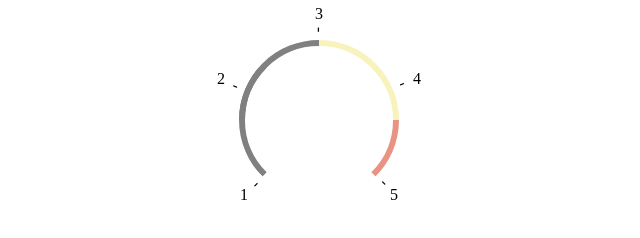
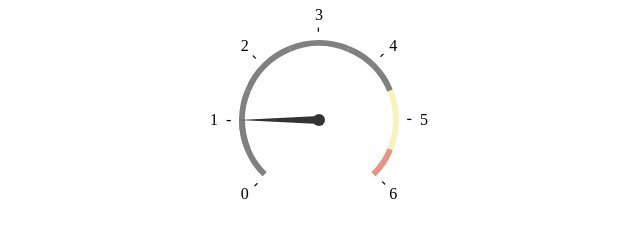
Before and after one commit to everyonesdesign/gauge, a website: page demo/index.html in a window 1280 px wide. Shown: the whole page, without its empty margins (321-961 px from the left). Drawn offline with nearby package versions, Linux system fonts and the light colour scheme.

Commit message:
added arrow

```diff
--- a/demo/index.html
+++ b/demo/index.html
@@ -22,11 +22,11 @@
 <script>
 
     gauge(document.querySelector(".gauge"), {
-        value: 4,
-        marks: [1,2,3,4,5],
+        currentIndex: 4,
+        marks: [0,1,2,3,4,5,6],
         colors: [
             {
-                "threshold": 60,
+                "threshold": 80,
                 "value": "#F8F3BC"
             },
             {
--- a/dest/gauge.css
+++ b/dest/gauge.css
@@ -1,6 +1,7 @@
 .gauge {
     position: relative;
     width: 160px;
+    height: 160px;
     margin: 40px auto;
 }
 
@@ -19,5 +20,11 @@
 }
 
 .gauge-labelText {
-    margin-left: -30px;
+    margin-left: -50px;
+    min-width: 50px;
+    text-align: center;
 }
+
+.gauge-arrow {
+    color: #333;
+}
--- a/dest/gauge.js
+++ b/dest/gauge.js
@@ -1,9 +1,9 @@
-var gauge = function(el, data, options) {
+var gauge = function (el, data, options) {
 
     if (!data) return;
 
     if (el.length) {
-        for (var i; i<el.length; i++) {
+        for (var i; i < el.length; i++) {
             gauge.init(el[i]);
         }
         return;
@@ -14,20 +14,23 @@ var gauge = function(el, data, options) {
     };
     options = gauge.extend(defaults, options);
 
-    var segmentsLength = data.marks.length-1;
-
-    //init segments
-    for (var j=0; j<segmentsLength; j++) {
-        var color = gauge.chooseColor(j/(segmentsLength-1)*100, data.colors);
-        var segment = gauge.getSegment(j, segmentsLength, el.clientWidth, options.aperture, color);
+    //add segments
+    for (var j = 0; j < data.marks.length; j++) {
+        var color = gauge.chooseColor(j / (data.marks.length - 1) * 100, data.colors);
+        var segment = gauge.getSegment(j, data.marks.length, el.clientWidth, options.aperture, color);
         el.appendChild(segment);
     }
 
-    //init labels
-    for (var k=0; k<data.marks.length; k++) {
+    //add labels
+    for (var k = 0; k < data.marks.length; k++) {
         var label = gauge.getLabel(k, data.marks.length, el.clientWidth, options.aperture, data.marks[k]);
         el.appendChild(label);
     }
+
+    //add arrow (and axis)
+    var arrow = gauge.getArrow(data.currentIndex, data.marks.length, el.clientWidth, options.aperture);
+    el.appendChild(arrow);
+
 
 };
 gauge.extend = function (target, source) {
@@ -49,16 +52,16 @@ gauge.vendors = [
     ""
 ];
 gauge.extend(gauge, {
-    chooseColor: function(progress, colors) {
+    chooseColor: function (progress, colors) {
         var color = "";
-        for (var i=0; i<colors.length; i++) {
+        for (var i = 0; i < colors.length; i++) {
             if (progress >= colors[i].threshold) {
                 color = colors[i].value;
             }
         }
         return color;
     },
-    getSegment: function(index, total, width, apertura, color) {
+    getSegment: function (index, total, width, aperture, color) {
 
         var outerDiv = document.createElement("div");
         var innerDiv = document.createElement("div");
@@ -73,28 +76,28 @@ gauge.extend(gauge, {
         outerDiv.style.width = width + "px";
         innerDiv.style.width = width + "px";
         circle.style.width = width + "px";
-        outerDiv.style.height = width/2 + "px";
-        innerDiv.style.height = width/2 + "px";
+        outerDiv.style.height = width / 2 + "px";
+        innerDiv.style.height = width / 2 + "px";
         circle.style.height = width + "px";
 
-        var initialRotation = (360-apertura)/2;
-        var sectionSize = (apertura/(total-1));
-        var outerRotation = 270 + initialRotation + sectionSize*index - sectionSize/2;
+        var initialRotation = (360 - aperture) / 2;
+        var sectionSize = (aperture / (total - 1));
+        var outerRotation = 270 + initialRotation + sectionSize * index - sectionSize / 2;
         var innerRotation = 270 - (90 - sectionSize);
 
         if (!index) {
-            outerRotation = outerRotation+sectionSize/2;
-        } else if (index==total-1) {
-            innerRotation = innerRotation-sectionSize/2;
+            outerRotation = outerRotation + sectionSize / 2;
+        } else if (index == total - 1) {
+            innerRotation = innerRotation - sectionSize / 2;
         }
 
-        for (var i=0; i<gauge.vendors.length; i++) {
-            outerDiv.style[gauge.vendors[i]+"transform-origin"] = "50% 100%";
-            innerDiv.style[gauge.vendors[i]+"transform-origin"] = "50% 100%";
-            outerDiv.style[gauge.vendors[i]+"transform"] = "rotate(" + outerRotation + "deg)";
-            innerDiv.style[gauge.vendors[i]+"transform"] = "rotate(" + innerRotation + "deg)";
-            circle.style[gauge.vendors[i]+"border-radius"] = "50%";
-            circle.style[gauge.vendors[i]+"box-sizing"] = "border-box";
+        for (var i = 0; i < gauge.vendors.length; i++) {
+            outerDiv.style[gauge.vendors[i] + "transform-origin"] = "50% 100%";
+            innerDiv.style[gauge.vendors[i] + "transform-origin"] = "50% 100%";
+            outerDiv.style[gauge.vendors[i] + "transform"] = "rotate(" + outerRotation + "deg)";
+            innerDiv.style[gauge.vendors[i] + "transform"] = "rotate(" + innerRotation + "deg)";
+            circle.style[gauge.vendors[i] + "border-radius"] = "50%";
+            circle.style[gauge.vendors[i] + "box-sizing"] = "border-box";
         }
 
         if (color) {
@@ -107,7 +110,7 @@ gauge.extend(gauge, {
         return outerDiv;
 
     },
-    getLabel: function(index, total, width, apertura, text) {
+    getLabel: function (index, total, width, aperture, text) {
 
         var label = document.createElement("div");
         label.className = "gauge-label";
@@ -115,22 +118,23 @@ gauge.extend(gauge, {
         labelText.className = "gauge-labelText";
 
         label.style.position = "absolute";
-        label.style.top = width/2+"px";
-        label.style.width = width/2+"px";
+        label.style.top = width / 2 + "px";
+        label.style.width = width / 2 + "px";
         label.style.height = "30px";
         label.style.lineHeight = "30px";
         label.style.marginTop = "-15px";
         label.style.right = "50%";
         labelText.style.display = "inline-block";
 
-        var initialRotation = (360-apertura)/2;
-        var sectionRotation = 270 + initialRotation + (apertura*index/(total-1));
+        var initialRotation = (360 - aperture) / 2;
+        var percentage = index/(total-1);
+        var sectionRotation = 270 + initialRotation + (aperture * percentage);
 
-        for (var i=0; i<gauge.vendors.length; i++) {
-            label.style[gauge.vendors[i]+"transform-origin"] = "100% 50%";
-            label.style[gauge.vendors[i]+"transform"] = "rotate(" + sectionRotation + "deg)";
-            label.style[gauge.vendors[i]+"transform-origin"] = "100% 50%";
-            labelText.style[gauge.vendors[i]+"transform"] = "rotate(-" + sectionRotation + "deg)";
+        for (var i = 0; i < gauge.vendors.length; i++) {
+            label.style[gauge.vendors[i] + "transform-origin"] = "100% 50%";
+            label.style[gauge.vendors[i] + "transform"] = "rotate(" + sectionRotation + "deg)";
+            label.style[gauge.vendors[i] + "transform-origin"] = "100% 50%";
+            labelText.style[gauge.vendors[i] + "transform"] = "rotate(-" + sectionRotation + "deg)";
         }
 
         labelText.innerText = text;
@@ -138,5 +142,40 @@ gauge.extend(gauge, {
         label.appendChild(labelText);
         return label;
 
+    },
+    getArrow: function (index, total, width, aperture) {
+
+        var axis = document.createElement("div");
+        axis.className = "gauge-arrow";
+        var arrow = document.createElement("div");
+
+        axis.style.position = "absolute";
+        axis.style.top = "50%";
+        axis.style.left = "50%";
+        axis.style.marginLeft = "-6px";
+        axis.style.marginTop = "-6px";
+        axis.style.width = "12px";
+        axis.style.height = "12px";
+        axis.style.background = "currentColor";
+        arrow.style.position = "absolute";
+        arrow.style.top = "50%";
+        arrow.style.right = "100%";
+        arrow.style.marginTop = "-4px";
+        arrow.style.marginRight = "-6px";
+        arrow.style.borderStyle = "solid";
+        arrow.style.borderWidth = "4px " + width/2 + "px 4px 0";
+        arrow.style.borderColor = "transparent currentColor transparent transparent";
+
+        var initialRotation = (360 - aperture) / 2;
+        var percentage = index/(total);
+        var sectionRotation = 270 + initialRotation + (aperture * percentage);
+
+        for (var i = 0; i < gauge.vendors.length; i++) {
+            axis.style[gauge.vendors[i] + "border-radius"] = "50%";
+        }
+
+        axis.appendChild(arrow);
+        return axis;
+
     }
 });
--- a/src/gauge.css
+++ b/src/gauge.css
@@ -1,6 +1,7 @@
 .gauge {
     position: relative;
     width: 160px;
+    height: 160px;
     margin: 40px auto;
 }
 
@@ -19,5 +20,11 @@
 }
 
 .gauge-labelText {
-    margin-left: -30px;
+    margin-left: -50px;
+    min-width: 50px;
+    text-align: center;
 }
+
+.gauge-arrow {
+    color: #333;
+}
```
Also changed, not shown: src/gauge.js (+77 -38 lines), dest/gauge.min.js.
